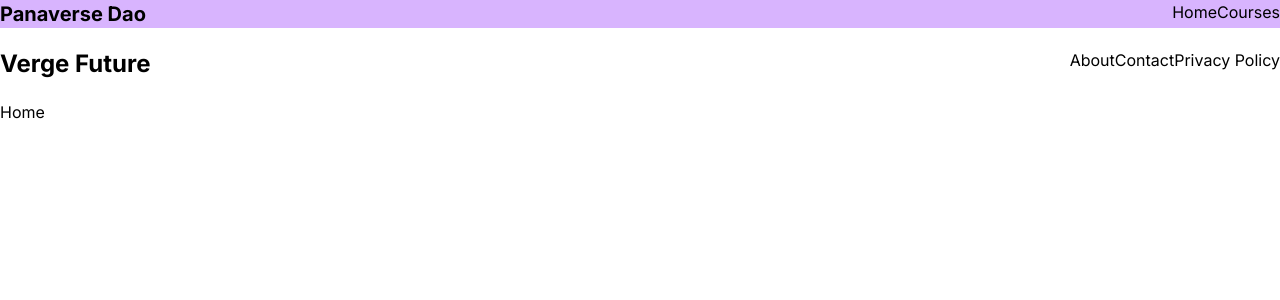
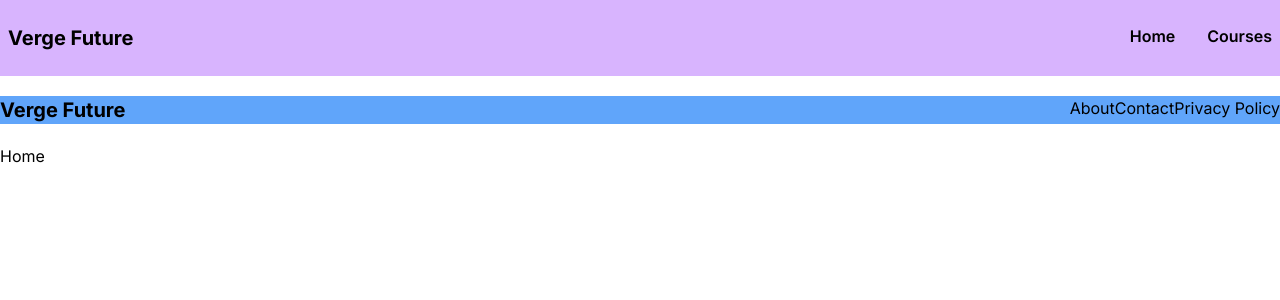
Before and after one commit to alihotshot/nextJS, a Next.js app in the folder my-app/: page / in a window 1280 px wide. Shown: the top 300 px of the page. Built offline with nearby package versions, Linux system fonts and the light colour scheme.

Commit message:
32 23
32

```diff
--- a/my-app/src/app/components/layouts/Footer.tsx
+++ b/my-app/src/app/components/layouts/Footer.tsx
@@ -1,9 +1,9 @@
 
 const Footer = () => {
     return (
-        <footer className="flex justify-between max-w-screen-xl mx-auto my-5">
+        <footer className="flex justify-between max-w-screen-xl mx-auto my-5 bg-blue-400">
             <div>
-                <h2 className="font-bold text-2xl">Verge Future</h2>
+                <h2 className="font-bold text-xl">Verge Future</h2>
             </div>
             <ul className="flex">
                 <li>About</li>
--- a/my-app/src/app/components/layouts/Header.tsx
+++ b/my-app/src/app/components/layouts/Header.tsx
@@ -1,10 +1,10 @@
 const Header = () => {
   return (
-    <header className="flex justify-between max-w-screen-xl mx-auto bg-purple-300">
+    <header className="flex justify-between max-w-screen-xl mx-auto bg-purple-300 py-6 px-2">
       <div>
-        <h2 className="text-xl font-bold">Panaverse Dao</h2>
+        <h2 className="text-xl font-bold">Verge Future</h2>
       </div>
-      <ul className="flex">
+      <ul className="flex space-x-8 font-semibold">
         <li>Home</li>
         <li>Courses</li>
       </ul>
```
